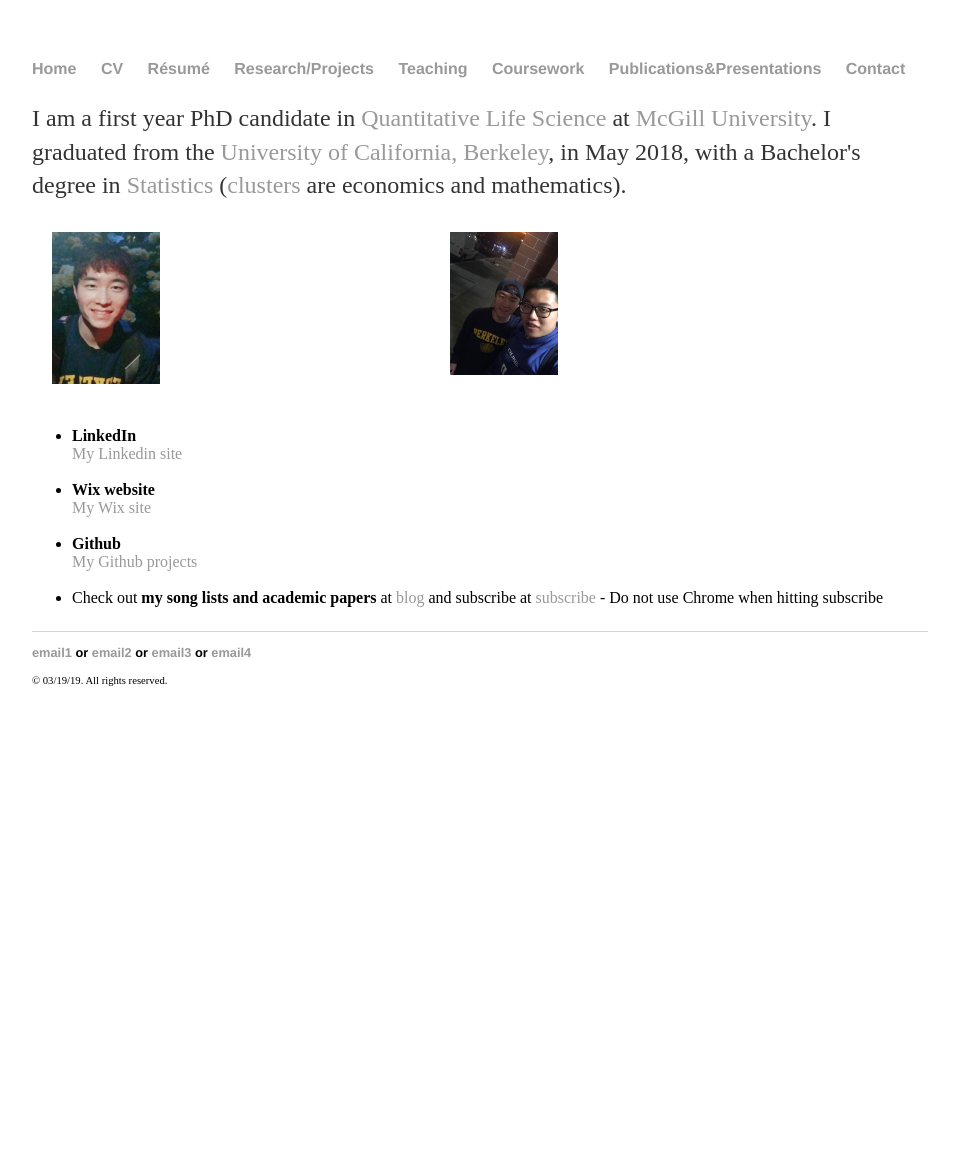
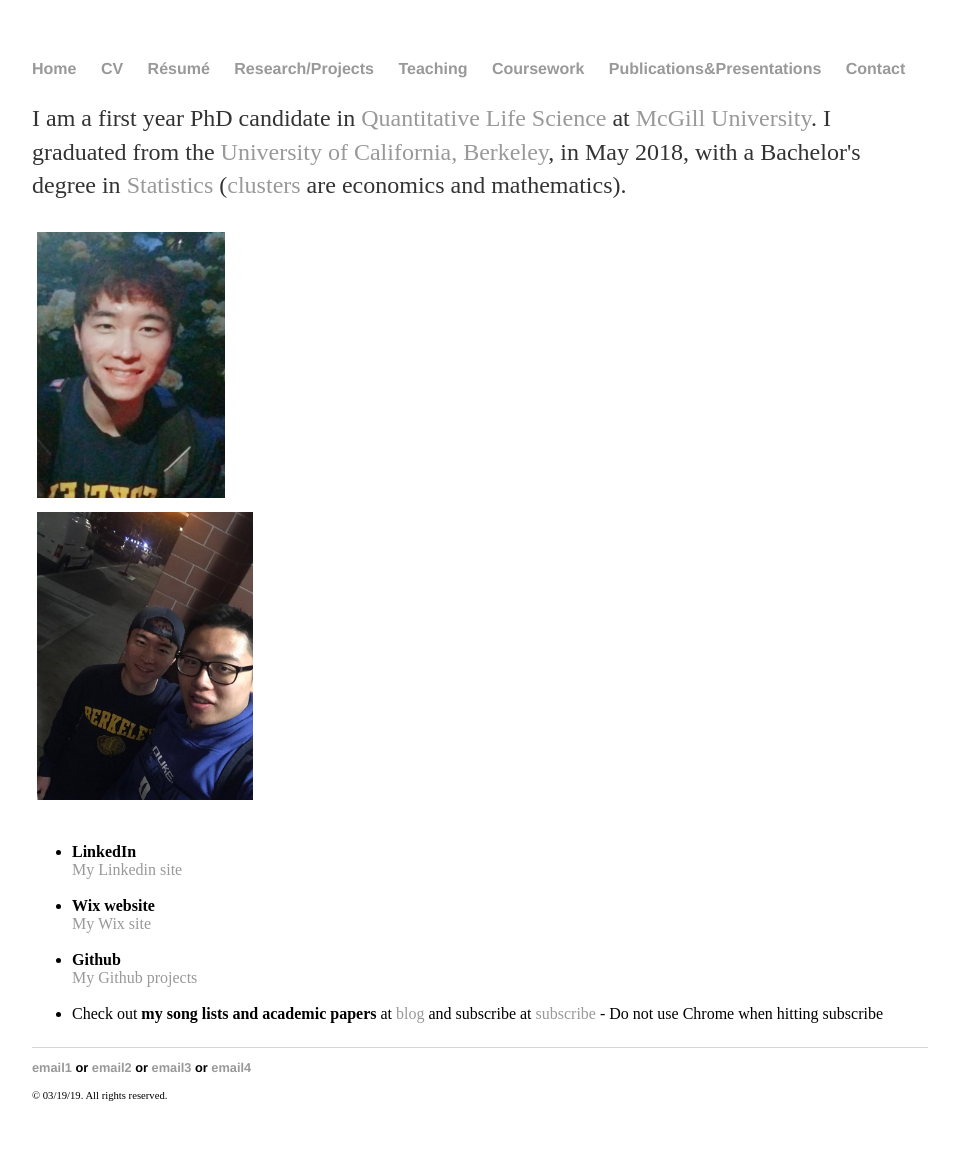
Before and after one commit to yjkweon24/yjkweon24.github.io, a Jekyll site: the page built from index.html, in a window 1280 px wide. Shown: the whole page, without its empty margins (160-1119 px from the left). Built offline with Jekyll 4.4.1, drawn with Linux system fonts in a browser that asks for light colours; before the commit the page ends 900 px from its top, so only the background shows below that.

Commit message:
remove width in column css

```diff
--- a/css/main.css
+++ b/css/main.css
@@ -45,8 +45,7 @@
 
 .column {
   float: left;
-  width: 40%;
-  padding: 5px 20px 5px 20px;
+  padding: 5px 5px 5px 5px;
 }
 
 .row::after {
```
